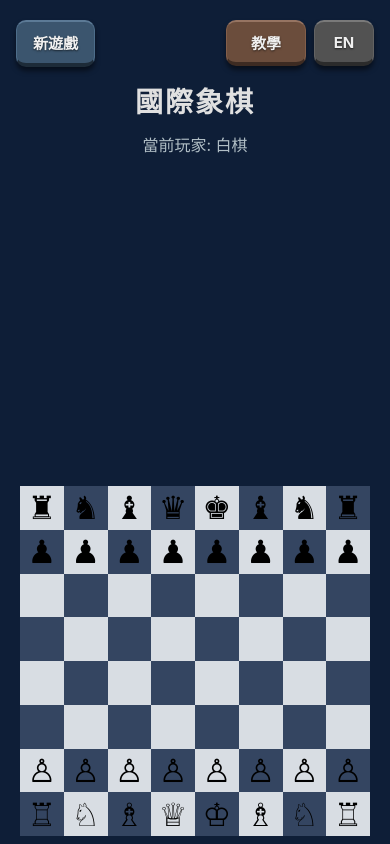
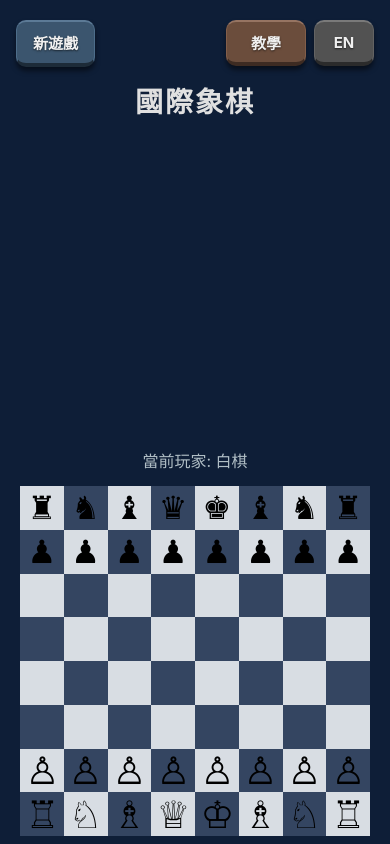
Before and after one commit to frog1014/chess, a React Native app: screen / in a window 390 px wide. Built offline with nearby package versions, Linux system fonts and the light colour scheme.

Commit message:
feat: add current turn anim

```diff
--- a/src/components/ChessBoard.tsx
+++ b/src/components/ChessBoard.tsx
@@ -5,6 +5,7 @@ import {
   getPieceUnicode,
   type Board,
   type BoardSquare,
+  type PieceColor,
 } from '../utils/chessLogic';
 
 
@@ -19,6 +20,7 @@ export interface SelectedSquare {
 }
 
 interface ChessBoardProps {
+  currentTurn: PieceColor;
   board: Board;
   selectedSquare: SelectedSquare | null;
   tutorialMode: boolean;
@@ -26,9 +28,10 @@ interface ChessBoardProps {
   onSquarePress: (row: number, col: number) => void;
 }
 
-export function ChessBoard({ board, selectedSquare, tutorialMode, moveHistory = [], onSquarePress }: ChessBoardProps) {
+export function ChessBoard({ currentTurn, board, selectedSquare, tutorialMode, moveHistory = [], onSquarePress }: ChessBoardProps) {
   // 在你的組件內部
   const breatheAnim = useRef(new Animated.Value(0.4)).current;
+  const scaleAnim = useRef(new Animated.Value(1)).current;
 
   const renderPiece = (piece: BoardSquare) => {
     if (!piece) return '';
@@ -47,6 +50,11 @@ export function ChessBoard({ board, selectedSquare, tutorialMode, moveHistory =
   const isLegalTarget = (row: number, col: number) =>
     legalTargets.some((m) => m.row === row && m.col === col);
 
+  const isCurrentPlayerPiece = (piece: BoardSquare) => {
+    console.log('Checking piece color:', piece?.color, 'against current turn:', currentTurn);
+    return piece?.color === currentTurn
+  };
+
   const lastMove = moveHistory && moveHistory.length > 0 ? moveHistory[moveHistory.length - 1] : null;
   const isLastMoveFrom = (row: number, col: number) => lastMove && lastMove.from[0] === row && lastMove.from[1] === col;
   const isLastMoveTo = (row: number, col: number) => lastMove && lastMove.to[0] === row && lastMove.to[1] === col;
@@ -60,6 +68,25 @@ export function ChessBoard({ board, selectedSquare, tutorialMode, moveHistory =
             const showLegal = isLegalTarget(rowIndex, colIndex);
             const isLastFrom = isLastMoveFrom(rowIndex, colIndex);
             const isLastTo = isLastMoveTo(rowIndex, colIndex);
+            // 初始化縮放值，從 1 (原始大小) 到 1.1 (放大 10%)
+
+            useEffect(() => {
+              // 啟動一個無限循環的縮放動畫
+              Animated.loop(
+                Animated.sequence([
+                  Animated.timing(scaleAnim, {
+                    toValue: 1.3,      // 放大
+                    duration: 1000,     // 縮放頻率通常比顏色呼吸快一點點更有節奏感
+                    useNativeDriver: true, // 縮放支援 Native Driver，效能更好
+                  }),
+                  Animated.timing(scaleAnim, {
+                    toValue: 1,        // 回到原始大小
+                    duration: 1000,
+                    useNativeDriver: true,
+                  }),
+                ])
+              ).start();
+            }, []);
 
             useEffect(() => {
               if (showLegal) {
@@ -82,6 +109,10 @@ export function ChessBoard({ board, selectedSquare, tutorialMode, moveHistory =
                 breatheAnim.setValue(0.4); // 若不是合法移動則重置
               }
             }, [showLegal]);
+
+
+
+            const showHistory = tutorialMode && (isLastFrom || isLastTo);
             return (
               <TouchableOpacity
                 key={`${rowIndex}-${colIndex}`}
@@ -91,7 +122,7 @@ export function ChessBoard({ board, selectedSquare, tutorialMode, moveHistory =
                   // 基礎底色
                   isLight ? styles.lightSquare : styles.darkSquare,
                   // 最後移動的底色 (會蓋在基礎底色上)
-                  (isLastFrom || isLastTo) && styles.lastMoveSquare,
+                  showHistory && styles.lastMoveSquare,
                   // 選中狀態的邊框/發光
                   isSelected && styles.selectedSquare,
                 ]}
@@ -110,13 +141,24 @@ export function ChessBoard({ board, selectedSquare, tutorialMode, moveHistory =
 
                 {/* 第二層：內容容器 - zIndex 更高以確保文字在最上層 */}
                 <View style={[styles.contentContainer, { zIndex: 2 }]}>
-                  <Text style={styles.piece}>{renderPiece(piece)}</Text>
-                  {(isLastFrom || isLastTo) && (
+                  {/* 第三層：棋子本體 - 改為 Animated.Text */}
+                  <Animated.Text
+                    style={[
+                      styles.piece,
+                      // 判斷：如果是目前輪到的玩家棋子，則套用縮放動畫
+                      isCurrentPlayerPiece(piece) && {
+                        transform: [{ scale: scaleAnim }]
+                      }
+                    ]}
+                  >
+                    {renderPiece(piece)}
+                  </Animated.Text>
+
+                  {showHistory && (
                     <Text style={styles.moveNumber}>{isLastFrom ? '1' : '2'}</Text>
                   )}
                 </View>
               </TouchableOpacity>
-
             );
           })}
         </View>
--- a/src/screens/PlayScreen.tsx
+++ b/src/screens/PlayScreen.tsx
@@ -117,9 +117,7 @@ export function PlayScreen() {
       <View style={styles.upperContent}>
         <Text style={styles.title}>{t('app.title')}</Text>
         <View style={styles.turnInfo}>
-          <Text style={styles.turnText}>
-            {t('game.currentPlayer')}: {playerName}
-          </Text>
+
           <ScrollView
             style={[styles.metaScroll, tutorialMode && styles.instructionPanel]}
             contentContainerStyle={styles.metaScrollContent}
@@ -178,12 +176,16 @@ export function PlayScreen() {
               </Text>
             ) : null}
           </ScrollView>
+          <Text style={styles.turnText}>
+            {t('game.currentPlayer')}: {playerName}
+          </Text>
         </View>
       </View>
 
       <View style={styles.boardBottom}>
         <ChessBoard
           board={gameState.board}
+          currentTurn={gameState.currentTurn}
           selectedSquare={selectedSquare}
           tutorialMode={tutorialMode}
           moveHistory={gameState.moveHistory}
@@ -296,6 +298,7 @@ const styles = StyleSheet.create({
     color: '#b0bec5',
     textAlign: 'center',
     marginBottom: 6,
+    marginTop: 6,
   },
   metaScroll: {
     flex: 1,
```
